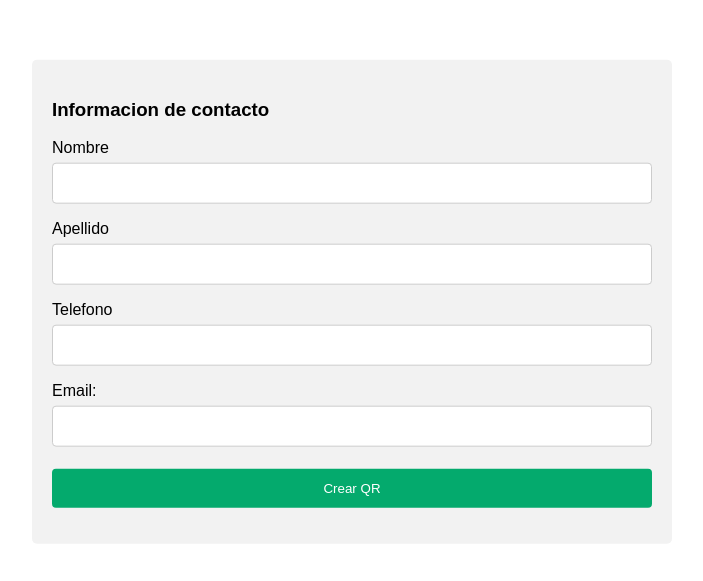
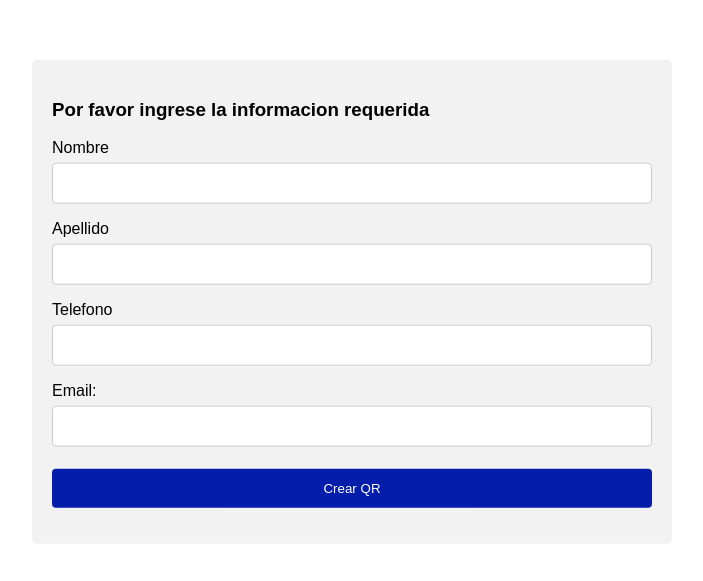
Before and after one commit to OmarVasquezHnz/Codigo-QR, a plain HTML site: page index.html in a window 1280 px wide. Shown: the part 195-776 px from the top of the page, without its empty margins (288-991 px from the left). Drawn offline with Linux system fonts and the light colour scheme.

Commit message:
first commit

```diff
--- a/estilos.css
+++ b/estilos.css
@@ -10,7 +10,7 @@ select,
 textarea {
   width: 100%;
   padding: 12px;
-  border: 1px solid #ccc;
+  border: 1px solid #cccccc;
   border-radius: 4px;
   box-sizing: border-box;
   margin-top: 6px;
@@ -19,7 +19,7 @@ textarea {
 }
 
 input[type="submit"] {
-  background-color: #04aa6d;
+  background-color: #041daa;
   color: white;
   padding: 12px 20px;
   border: none;
@@ -28,7 +28,7 @@ input[type="submit"] {
 }
 
 input[type="submit"]:hover {
-  background-color: #45a049;
+  background-color: #a05f45;
 }
 
 .container {
--- a/index.html
+++ b/index.html
@@ -11,7 +11,7 @@
   </head>
   <body>
     <div class="container">
-      <h3>Informacion de contacto</h3>
+      <h3>Por favor ingrese la informacion requerida</h3>
       <form id="form">
         <label>Nombre</label>
         <input type="text" id="name" />
```
